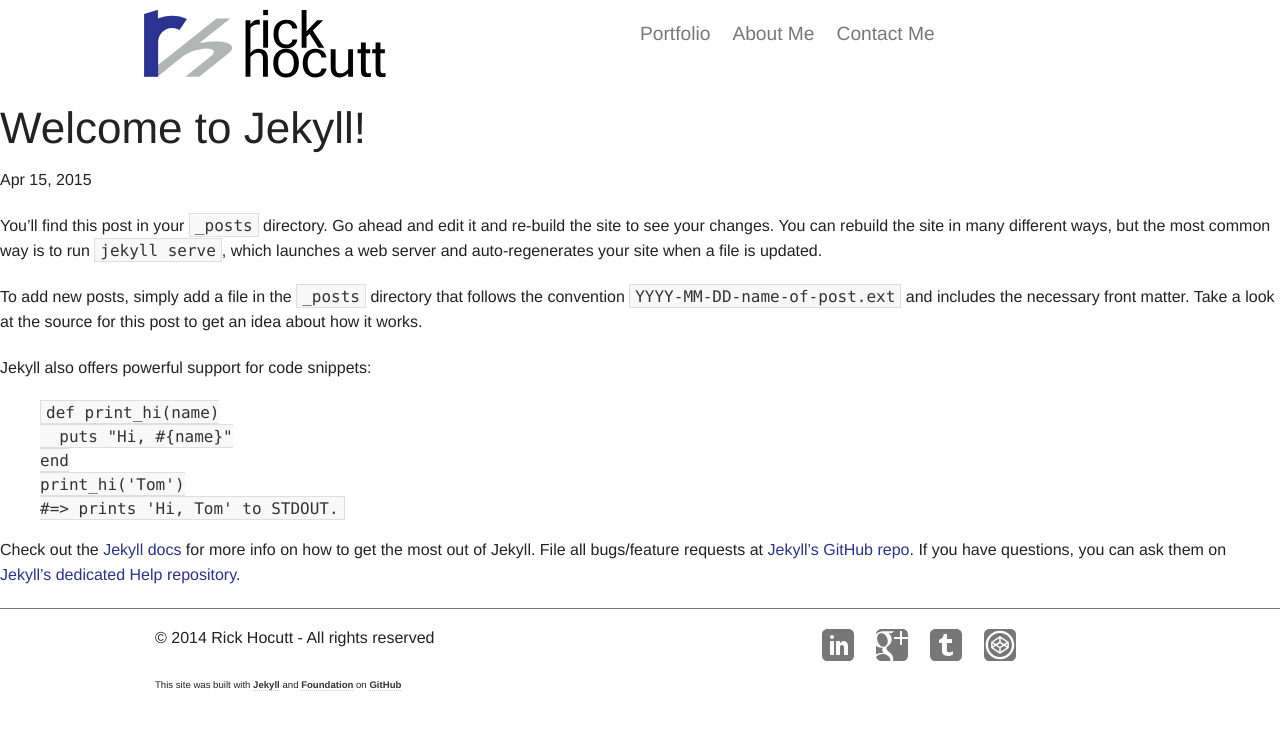
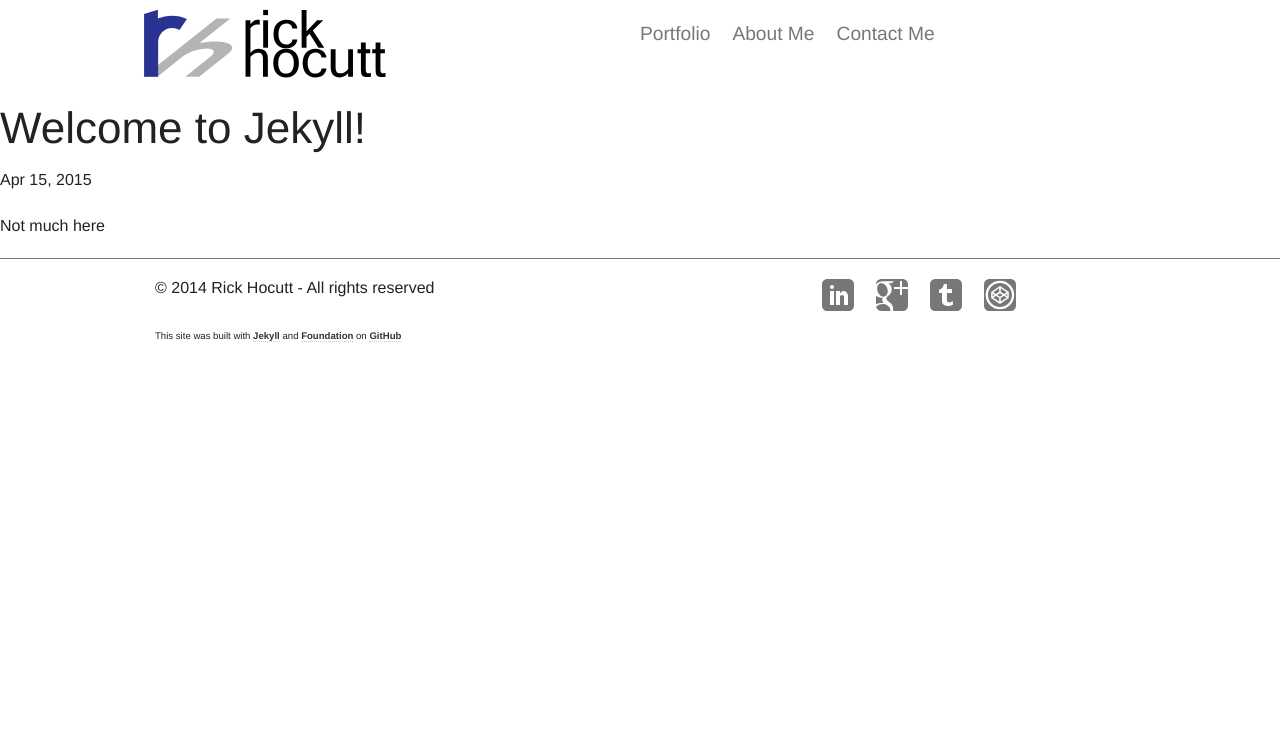
Before and after one commit to RickHocutt/RickHocutt.github.io, a Jekyll site: the page built from _posts/2015-04-15-welcome-to-jekyll.markdown, in a window 1280 px wide. Shown: the top 730 px of the page. Built offline with Jekyll 4.4.1, drawn with Linux system fonts in a browser that asks for light colours; nearby versions of some CDN libraries.

Commit message:
Edit sample blog post

```diff
--- a/_config.yml
+++ b/_config.yml
@@ -9,6 +9,7 @@
 
 # Build settings
 markdown: kramdown
+highlighter: pygments
 
 exclude:
   - bower_components
--- a/_posts/2015-04-15-welcome-to-jekyll.markdown
+++ b/_posts/2015-04-15-welcome-to-jekyll.markdown
@@ -4,22 +4,4 @@
 date:   2015-04-15 20:03:50
 categories: jekyll update
 ---
-You’ll find this post in your `_posts` directory. Go ahead and edit it and re-build the site to see your changes. You can rebuild the site in many different ways, but the most common way is to run `jekyll serve`, which launches a web server and auto-regenerates your site when a file is updated.
-
-To add new posts, simply add a file in the `_posts` directory that follows the convention `YYYY-MM-DD-name-of-post.ext` and includes the necessary front matter. Take a look at the source for this post to get an idea about how it works.
-
-Jekyll also offers powerful support for code snippets:
-
-{% highlight ruby %}
-def print_hi(name)
-  puts "Hi, #{name}"
-end
-print_hi('Tom')
-#=> prints 'Hi, Tom' to STDOUT.
-{% endhighlight %}
-
-Check out the [Jekyll docs][jekyll] for more info on how to get the most out of Jekyll. File all bugs/feature requests at [Jekyll’s GitHub repo][jekyll-gh]. If you have questions, you can ask them on [Jekyll’s dedicated Help repository][jekyll-help].
-
-[jekyll]:      http://jekyllrb.com
-[jekyll-gh]:   https://github.com/jekyll/jekyll
-[jekyll-help]: https://github.com/jekyll/jekyll-help
+Not much here
```
